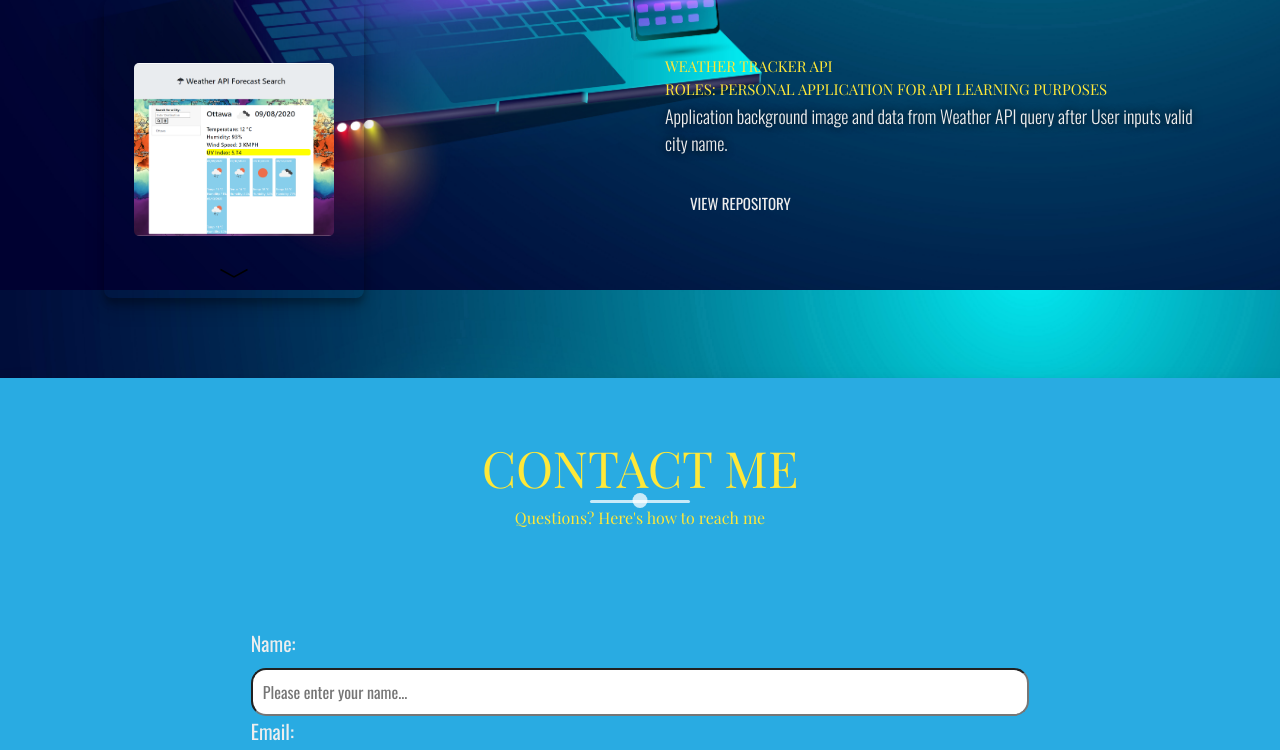
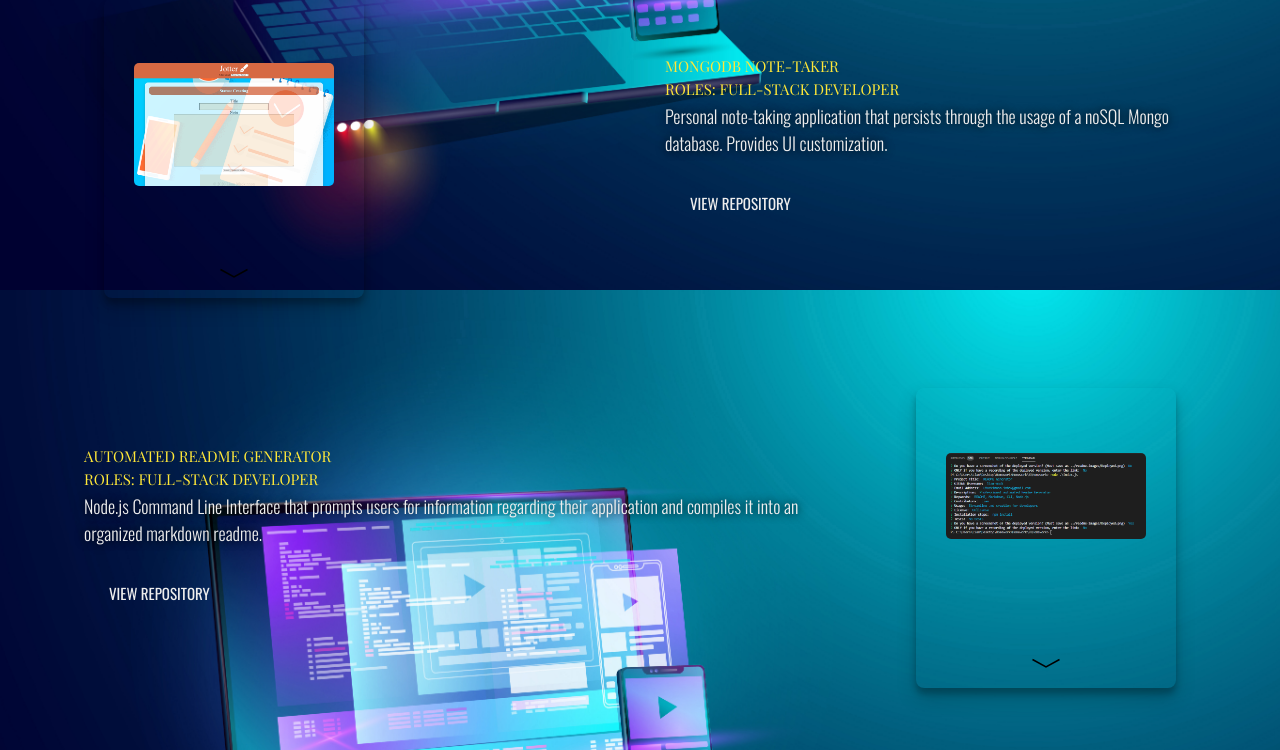
Before and after one commit to liam-mack/myWebsite, a website: page index.html in a window 1280 px wide. Shown: the part 3710-4460 px from the top of the page. Drawn offline with nearby package versions, Linux system fonts and the light colour scheme; a web font is replaced by a local one.

Commit message:
Added Jotter to portfolio

```diff
--- a/css/style.css
+++ b/css/style.css
@@ -363,12 +363,14 @@ p{
 .portfolio-description .cta:hover {
   color: #fff;
 }
+#github-link{
+  text-align: center;
+}
+#github-link a:hover{
+  color: #ffe838;
+}
 /* Portfolio Card */
-/* @media (max-width: 767px) {
-  body {
-    display: block;
-  }
-} */
+
 .portCard {
   display: grid;
   border-radius: 8px;
--- a/index.html
+++ b/index.html
@@ -204,11 +204,11 @@
             <div class="portfolio-item">
                 <div class="portfolio-img has-margin-right">
                     <div class="portCard" onclick="this.classList.toggle('expanded')">
-                        <img src="./images/Weather.png" alt="" class="label">
+                        <img src="./images/Jotter.png" alt="" class="label">
                         <div class="text2">
                           <div class="text-content">
-                            <h1 class="title">Weather API App</h1>
-                            <div class="body-text"><a href="https://liam-mack.github.io/Weather-Forecast-API/" target="_blank">Deployed Link</a></div>
+                            <h1 class="title">Jotter Note-Taker</h1>
+                            <div class="body-text">Deployed Link Under Maintenance</div>
 
                           </div>
                         </div>
@@ -217,17 +217,38 @@
                       </div>
                 </div>
                 <div class="portfolio-description" data-aos="fade-left">
-                    <h6>Weather Tracker API</h6>
-                    <h6>Roles: Personal application for API learning purposes</h6>
+                    <h6>MongoDB Note-Taker</h6>
+                    <h6>Roles: Full-Stack Developer </h6>
                     <p>
-                        Application background image and data from Weather API query after User inputs valid city name.
+                        Personal note-taking application that persists through the usage of a noSQL Mongo database. Provides UI customization.
                     </p>
-                    <a href="https://github.com/liam-mack/Weather-Forecast-API" target="_blank" class="cta">View Repository</a>
+                    <a href="https://github.com/liam-mack/MongoNote" target="_blank" class="cta">View Repository</a>
                 </div>
             </div>
+            <div class="portfolio-item">
+                <div class="portfolio-description has-margin-right" data-aos="fade-right">
+                    <h6>Automated README Generator</h6>
+                    <h6>Roles: Full-Stack Developer</h6>
+                    <p>
+                         Node.js Command Line Interface that prompts users for information regarding their application and compiles it into an organized markdown readme.
+                    </p>
+                    <a href="https://github.com/liam-mack/NodeJS-README-Generator" target="_blank" class="cta">View Repository</a>
+                </div>
+                <div class="portCard" onclick="this.classList.toggle('expanded')">
+                    <img src="./images/README.png" alt="" class="label">
+                    <div class="text2">
+                      <div class="text-content">
+                        <h1 class="title">README Generator</h1>
+                      </div>
+                    </div>
+                    <svg class="chevron" xmlns="http://www.w3.org/2000/svg" viewBox="0 0 100 35" width="30">
+                      <path d="M5 30L50 5l45 25" fill="none" stroke="#000" stroke-width="5" /></svg>
+                  </div>
+            </div>
+            <h2 id="github-link"><a href="https://github.com/liam-mack" target="_blank">Github.com/liam-mack<i class="fab fa-github"></i></a></h2>
         </div>
     </section>
-<!--
+
     <section class="blog" id="blog">
         <div class="container">
             <div class="section-heading">
@@ -235,7 +256,7 @@
                 <h6>Personal Professional Blog</h6>
             </div>
         </div>
-    </section> -->
+    </section>
 
     <section class="contact" id="contact" data-aos="fade-up" data-aos-delay="300">
         <div class="container">
```
Also changed, not shown: images/Jotter.png (added), images/README.png (added).
